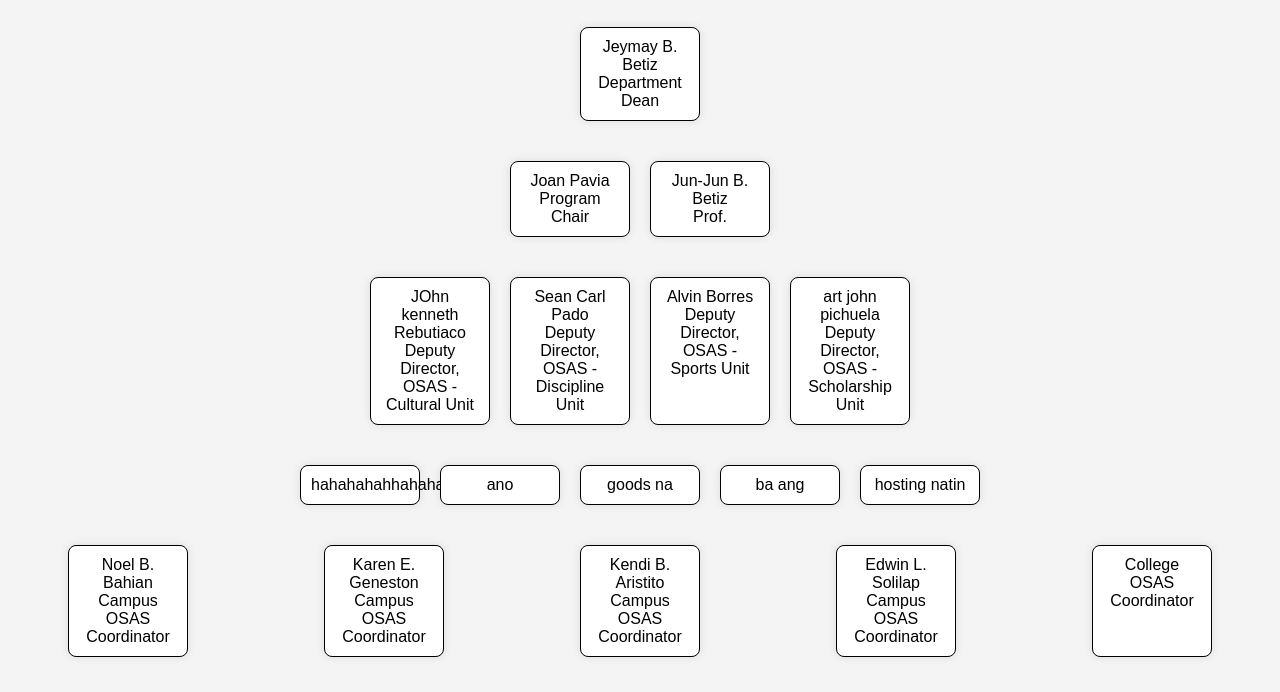
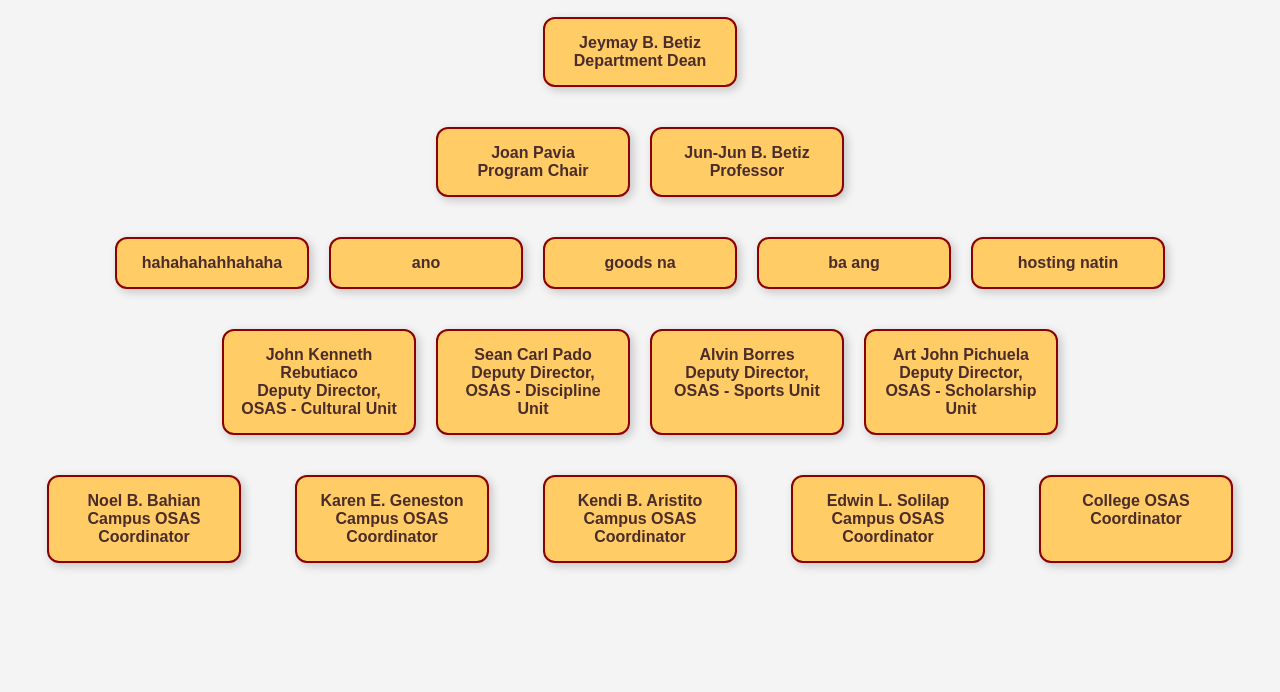
Before and after one commit to kenns03/info, a plain HTML site: page index.html in a window 1280 px wide. Shown: the part 108-800 px from the top of the page. Drawn offline with Linux system fonts and the light colour scheme.

Commit message:
Update index.html

```diff
--- a/index.html
+++ b/index.html
@@ -6,14 +6,16 @@
     <title>Organizational Chart</title>
     <style>
         body {
-            font-family: Arial, sans-serif;
+            font-family: 'Arial', sans-serif;
             background-color: #f4f4f4;
             text-align: center;
             margin: 0;
-            padding: 0;
+            padding: 20px;
+            color: #4a2c2a;
         }
         h1, h2 {
-            margin: 20px 0;
+            margin: 10px 0;
+            color: #8b0000;
         }
         .chart {
             display: flex;
@@ -27,19 +29,20 @@
             flex-wrap: wrap;
         }
         .box {
-            border: 1px solid #000;
-            background-color: #fff;
-            padding: 10px;
+            background-color: #ffcc66;
+            color: #4a2c2a;
+            border: 2px solid #8b0000;
+            padding: 15px;
             margin: 10px;
             position: relative;
-            width: 120px;
-            border-radius: 8px;
-            box-shadow: 0 0 10px rgba(0, 0, 0, 0.1);
-            box-sizing: border-box;
+            width: 160px;
+            border-radius: 12px;
+            box-shadow: 3px 3px 10px rgba(0, 0, 0, 0.2);
+            font-weight: bold;
         }
         .line {
             width: 2px;
-            background-color: #000;
+            background-color: #8b0000;
             height: 40px;
             position: absolute;
             left: 50%;
@@ -52,7 +55,6 @@
             width: 100%;
             flex-wrap: wrap;
         }
-
         /* Mobile-Friendly Adjustments */
         @media (max-width: 600px) {
             .level, .sub-level {
@@ -62,42 +64,21 @@
                 width: 90%;
                 margin: 5px 0;
             }
-            .sub-level .box {
-                width: 100%;
-            }
-        }
-
-        /* Adjustments for larger screens */
-        @media (min-width: 601px) {
-            .level {
-                flex-wrap: nowrap;
-            }
-            .box {
-                width: 120px;
-            }
         }
     </style>
 </head>
 <body>
-
     <h1>Bicol College Inc.</h1>
     <h2>Office of College of Computer Studies</h2>
-
     <div class="chart">
         <div class="level">
             <div class="box">Jeymay B. Betiz<br>Department Dean</div>
         </div>
         <div class="level">
             <div class="box">Joan Pavia<br>Program Chair</div>
-            <div class="box">Jun-Jun B. Betiz<br>Prof.</div>
+            <div class="box">Jun-Jun B. Betiz<br>Professor</div>
         </div>
-        <div class="level">
-            <div class="box">JOhn kenneth Rebutiaco<br>Deputy Director, OSAS - Cultural Unit</div>
-            <div class="box">Sean Carl Pado<br>Deputy Director, OSAS - Discipline Unit</div>
-            <div class="box">Alvin Borres<br>Deputy Director, OSAS - Sports Unit</div>
-            <div class="box">art john pichuela<br>Deputy Director, OSAS - Scholarship Unit</div>
-        </div>
-        <div class="sub-level">
+                <div class="sub-level">
             <div class="level">
                 <div class="box">hahahahahhahaha</div>
                 <div class="box">ano</div>
@@ -105,6 +86,12 @@
                 <div class="box">ba ang</div>
                 <div class="box">hosting natin</div>
             </div>
+        </div>
+        <div class="level">
+            <div class="box">John Kenneth Rebutiaco<br>Deputy Director, OSAS - Cultural Unit</div>
+            <div class="box">Sean Carl Pado<br>Deputy Director, OSAS - Discipline Unit</div>
+            <div class="box">Alvin Borres<br>Deputy Director, OSAS - Sports Unit</div>
+            <div class="box">Art John Pichuela<br>Deputy Director, OSAS - Scholarship Unit</div>
         </div>
         <div class="sub-level">
             <div class="box">Noel B. Bahian<br>Campus OSAS Coordinator</div>
```
